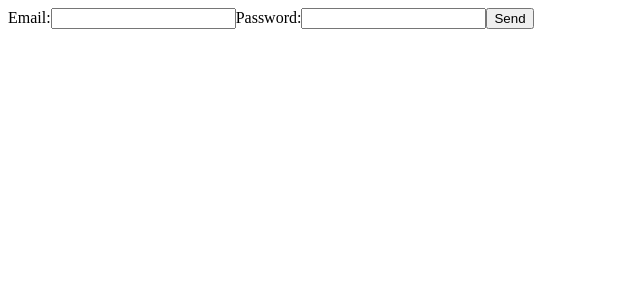
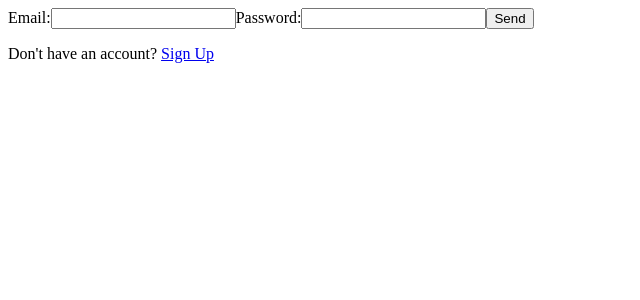
Before and after one commit to Victorhbm/ebytr, a React (Create React App) app in the folder frontend/: page /login in a window 1280 px wide. Shown: the top 300 px of the page, without its empty margins (0-640 px from the left). Built offline with nearby package versions, Linux system fonts and the light colour scheme.

Commit message:
feat(login): create link to register page

```diff
--- a/frontend/src/pages/Login.jsx
+++ b/frontend/src/pages/Login.jsx
@@ -1,5 +1,5 @@
 import { useContext, useState } from "react";
-import { useNavigate } from 'react-router-dom';
+import { Link, useNavigate } from 'react-router-dom';
 import ErrorMessage from "../components/ErrorMessage";
 import AppContext from "../context/AppContext";
 import { login } from "../services/apiRequests";
@@ -69,6 +69,8 @@ function Login() {
       </form>
 
       <ErrorMessage message={ errorMessage } />
+
+      <p>Don&apos;t have an account? <Link to="/register">Sign Up</Link></p>
     </div>
   );
 }
```
